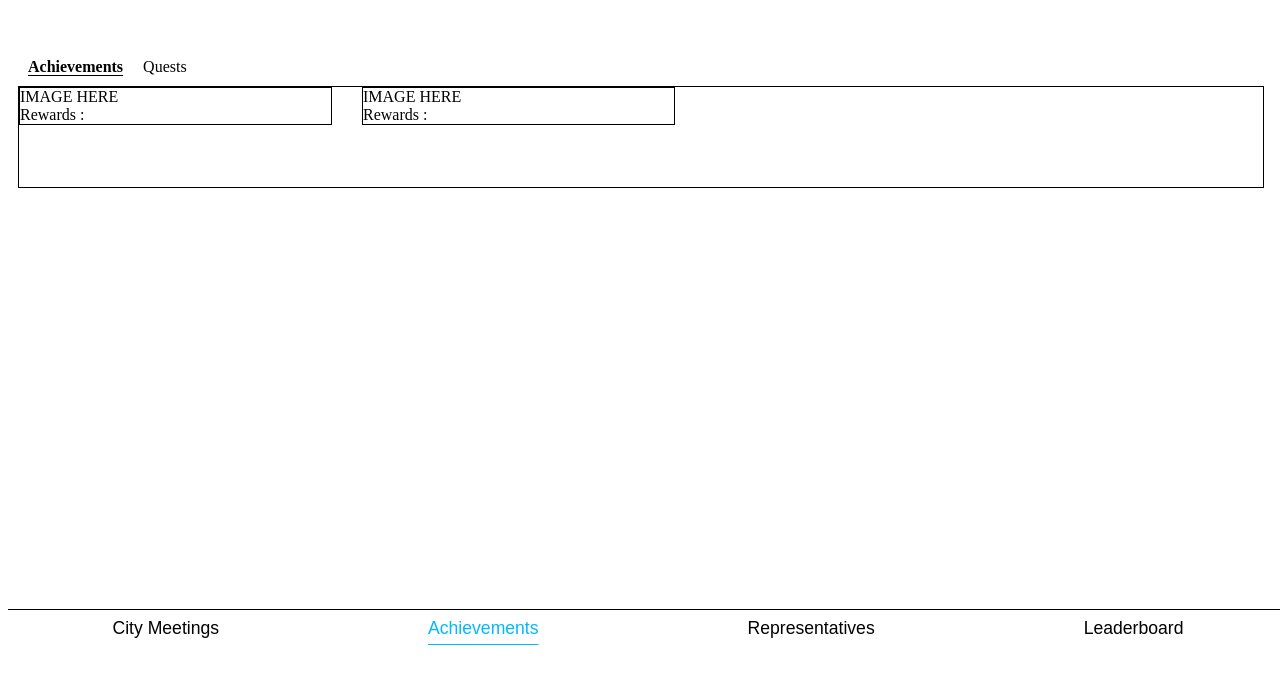
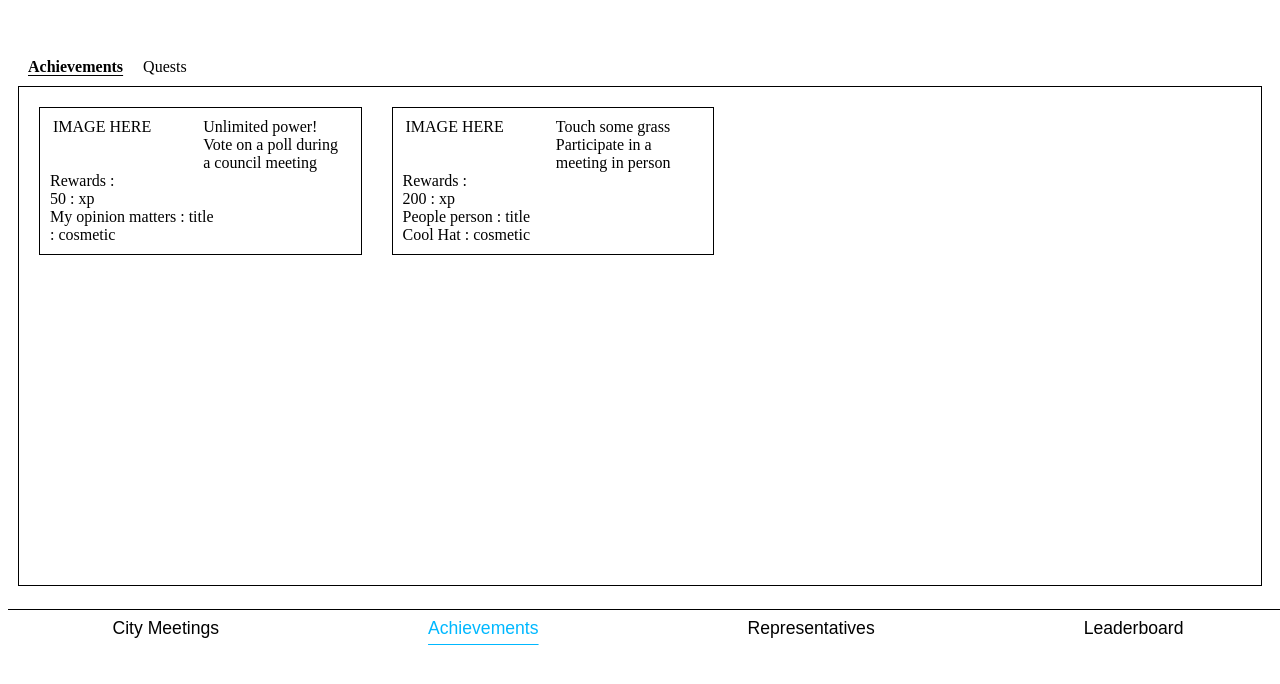
Before and after one commit to FlavorlessQuark/Politiquest, a React (Vite) app in the folder frontend/: page /achievements in a window 1280 px wide. Shown: the part 130-814 px from the top of the page. Built offline with nearby package versions, Linux system fonts and the light colour scheme.

Commit message:
Achievments are no longer invisible (hurray)

```diff
--- a/frontend/src/Achievements.tsx
+++ b/frontend/src/Achievements.tsx
@@ -15,7 +15,7 @@ const Achievements = () =>
 
     const A_Cards = (id) => {
         return (
-            <AchievementCard data={dummyachivments[id]}/>
+            <AchievementCard key={dummyachivments[id].title} data={dummyachivments[id]}/>
         )
     }
     const sections = [
@@ -82,9 +82,11 @@ const DisplaySection = styled.div`
     flex-firection: row;
     gap: 30px;
     flex-wrap: wrap;
-    min-height: 100px;
+    min-height: 500px;
     height: fit-content;
     border: 1px solid black;
+    padding: 20px 20px;
+    box-sizing: border-box;
 `
 
 const QuestCard = styled.div`
--- a/frontend/src/components/AchievementCard.tsx
+++ b/frontend/src/components/AchievementCard.tsx
@@ -1,6 +1,13 @@
+import { useEffect } from "react";
 import styled from "styled-components";
 
-const AchievementCard = (data) => {
+const AchievementCard = ({data}) => {
+
+    useEffect(() => {
+    console.log("rewards", data.rewards, data.desc)
+
+    }, [data, data.rewards])
+
 
     return (
         <Container>
@@ -8,13 +15,17 @@ const AchievementCard = (data) => {
                 <Img> IMAGE HERE</Img>
                 <Text>
                     <Title> {data.title}</Title>
-                    <Desc></Desc>
+                    <Desc> {data.desc}</Desc>
                 </Text>
             </TopSection>
             <RewardSection>
                 <RewardText> Rewards :</RewardText>
                 <RewardList>
-
+                    {
+                        data.rewards && Object.keys(data.rewards).map((key) => (
+                            <Reward> {data.rewards[key]} : {key}</Reward>
+                        ))
+                    }
                 </RewardList>
             </RewardSection>
         </Container>
@@ -27,17 +38,20 @@ const Container = styled.div`
     height: 30%;
     width: 25%;
     border: 1px solid black;
+    padding: 10px 10px;
 `
 
 const TopSection = styled.div`
-
+    display: flex;
+    flex-direction: row;
+    justify-content: space-around;
 `
 
 const Img = styled.div`
-
+    width: 48%;
 `
 const Text = styled.div`
-
+    width: 48%;
 `
 const Title = styled.div`
 
@@ -54,3 +68,7 @@ const RewardText = styled.div`
 const RewardList = styled.div`
 
 `
+
+const Reward = styled.div`
+
+`
```
